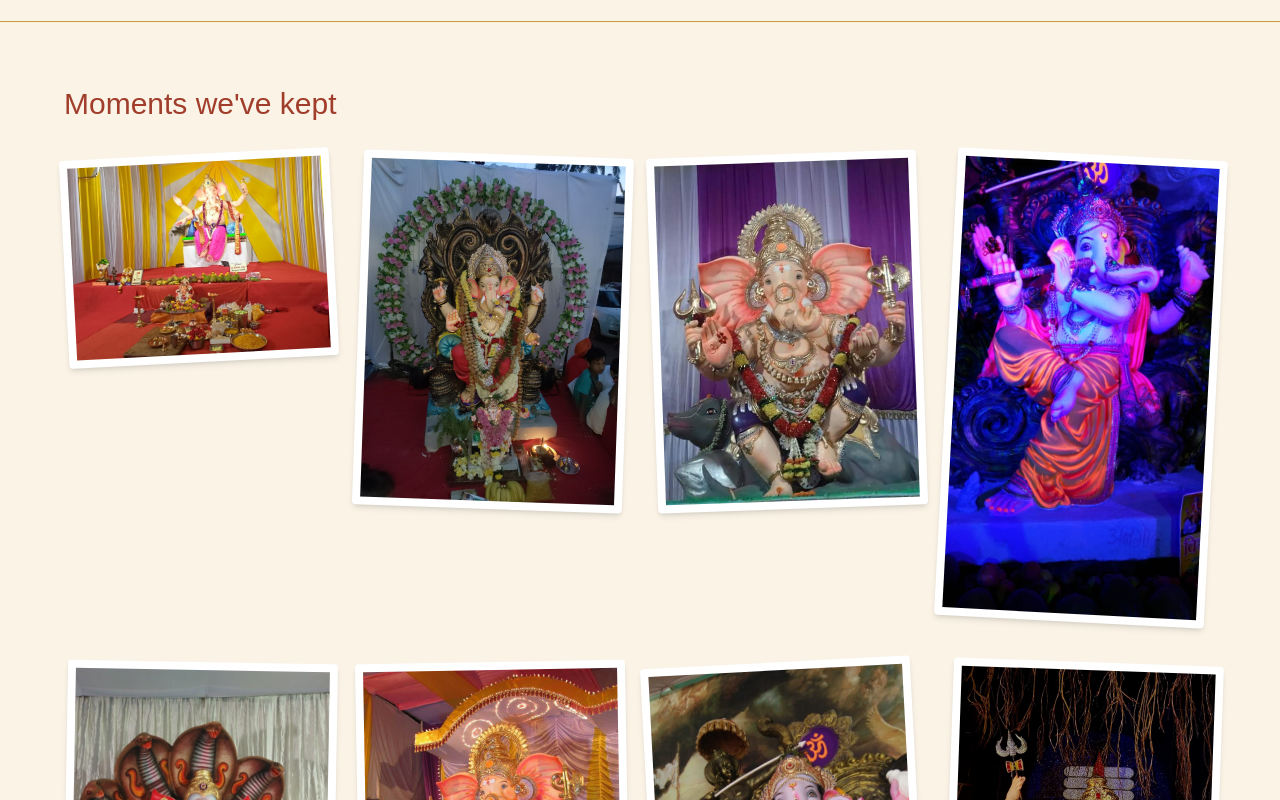
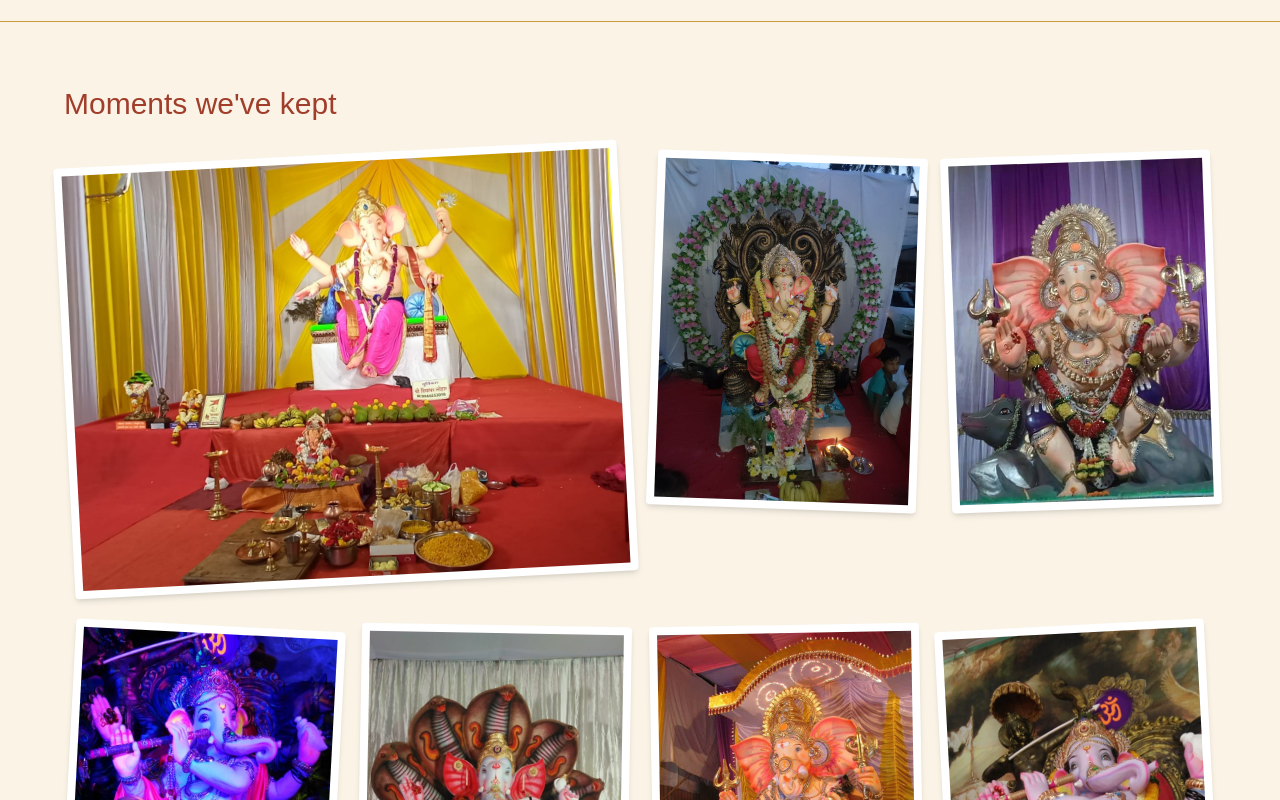
Before and after one commit to AkashPuri-07/ganeshotsav-website, a Next.js app: page / in a window 1280 px wide. Shown: the part 749-1549 px from the top of the page. Built offline with nearby package versions, Linux system fonts and the light colour scheme; a web font is replaced by a local one.

Commit message:
Widen gallery-01 to 2 columns so it doesn't render undersized
Landscape photo was rendering much shorter than its portrait
neighbors at the same column width.

Co-Authored-By: Claude Sonnet 5 <noreply@anthropic.com>

```diff
--- a/src/components/Gallery.tsx
+++ b/src/components/Gallery.tsx
@@ -1,6 +1,10 @@
 import { getGalleryPhotos } from "@/lib/content";
 
 const TILTS = ["-rotate-3", "rotate-2", "-rotate-2", "rotate-3", "rotate-1", "-rotate-1"];
+
+// Landscape-oriented photos render short next to portrait neighbors at the
+// same column width — span 2 columns so they read at a comparable size.
+const WIDE_PHOTOS = new Set(["gallery-01.jpeg"]);
 
 export default function Gallery() {
   const photos = getGalleryPhotos();
@@ -22,7 +26,7 @@ export default function Gallery() {
             {photos.map((photo, index) => (
               <div
                 key={photo}
-                className={`${TILTS[index % TILTS.length]} rounded-sm border-8 border-white bg-white shadow-md transition-transform duration-200 hover:z-10 hover:-translate-y-2 hover:rotate-0 hover:shadow-xl`}
+                className={`${TILTS[index % TILTS.length]} ${WIDE_PHOTOS.has(photo) ? "col-span-2" : ""} rounded-sm border-8 border-white bg-white shadow-md transition-transform duration-200 hover:z-10 hover:-translate-y-2 hover:rotate-0 hover:shadow-xl`}
               >
                 <img
                   src={`/gallery/${photo}`}
```
